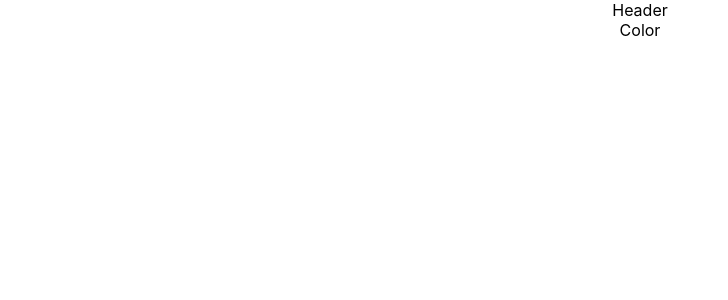
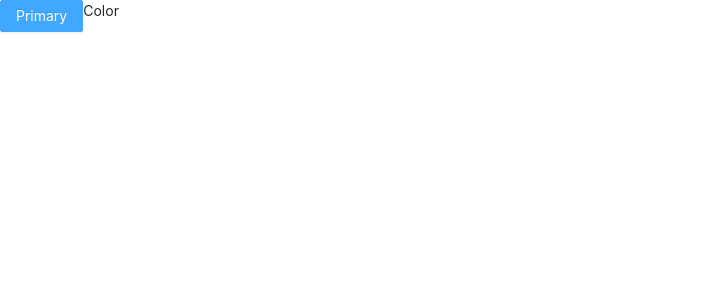
Before and after one commit to huyvovan12/UIStyleGuide, a React (Create React App) app: page / in a window 1280 px wide. Shown: the top 300 px of the page, without its empty margins (0-728 px from the left). Built offline with nearby package versions, Linux system fonts and the light colour scheme.

Commit message:
custom theme and setup router

```diff
--- a/package.json
+++ b/package.json
@@ -7,10 +7,12 @@
     "@testing-library/react": "^13.3.0",
     "@testing-library/user-event": "^13.5.0",
     "antd": "^4.21.6",
+    "less": "^4.1.3",
     "react": "^18.2.0",
     "react-dom": "^18.2.0",
     "react-router-dom": "^5.2.0",
     "react-scripts": "5.0.1",
+    "scss": "^0.2.4",
     "web-vitals": "^2.1.4"
   },
   "scripts": {
--- a/src/App.css
+++ b/src/App.css
@@ -1,38 +1,5 @@
-.App {
-  text-align: center;
+@import '~antd/dist/antd.css';
+
+:root {
+    --redblack: black;
 }
-
-.App-logo {
-  height: 40vmin;
-  pointer-events: none;
-}
-
-@media (prefers-reduced-motion: no-preference) {
-  .App-logo {
-    animation: App-logo-spin infinite 20s linear;
-  }
-}
-
-.App-header {
-  background-color: #282c34;
-  min-height: 100vh;
-  display: flex;
-  flex-direction: column;
-  align-items: center;
-  justify-content: center;
-  font-size: calc(10px + 2vmin);
-  color: white;
-}
-
-.App-link {
-  color: #61dafb;
-}
-
-@keyframes App-logo-spin {
-  from {
-    transform: rotate(0deg);
-  }
-  to {
-    transform: rotate(360deg);
-  }
-}
--- a/src/App.js
+++ b/src/App.js
@@ -4,7 +4,7 @@ import {
   Switch,
   Route,
 } from "react-router-dom";
-import { Row } from 'antd';
+import { Row, Button } from 'antd';
 import Color from './pages/Color';
 import Typography from './pages/Typography';
 import Icon from './pages/Icon';
@@ -36,6 +36,9 @@ function App() {
     <div className="App">
         <Row>
           <Header />
+          <Button type="primary">
+            Primary
+          </Button>
           <Router>
             <Switch>
               {
--- a/src/components/Header/index.jsx
+++ b/src/components/Header/index.jsx
@@ -1,5 +1,11 @@
+import { Row } from 'antd';
+
 const Header = () => {
-    return <div>Header</div>;
+    return (
+        <Row>
+
+        </Row>
+    );
 }
 
 export default Header;
```
Also changed, not shown: 1 other file (tests, documents, lock files or other folders).
